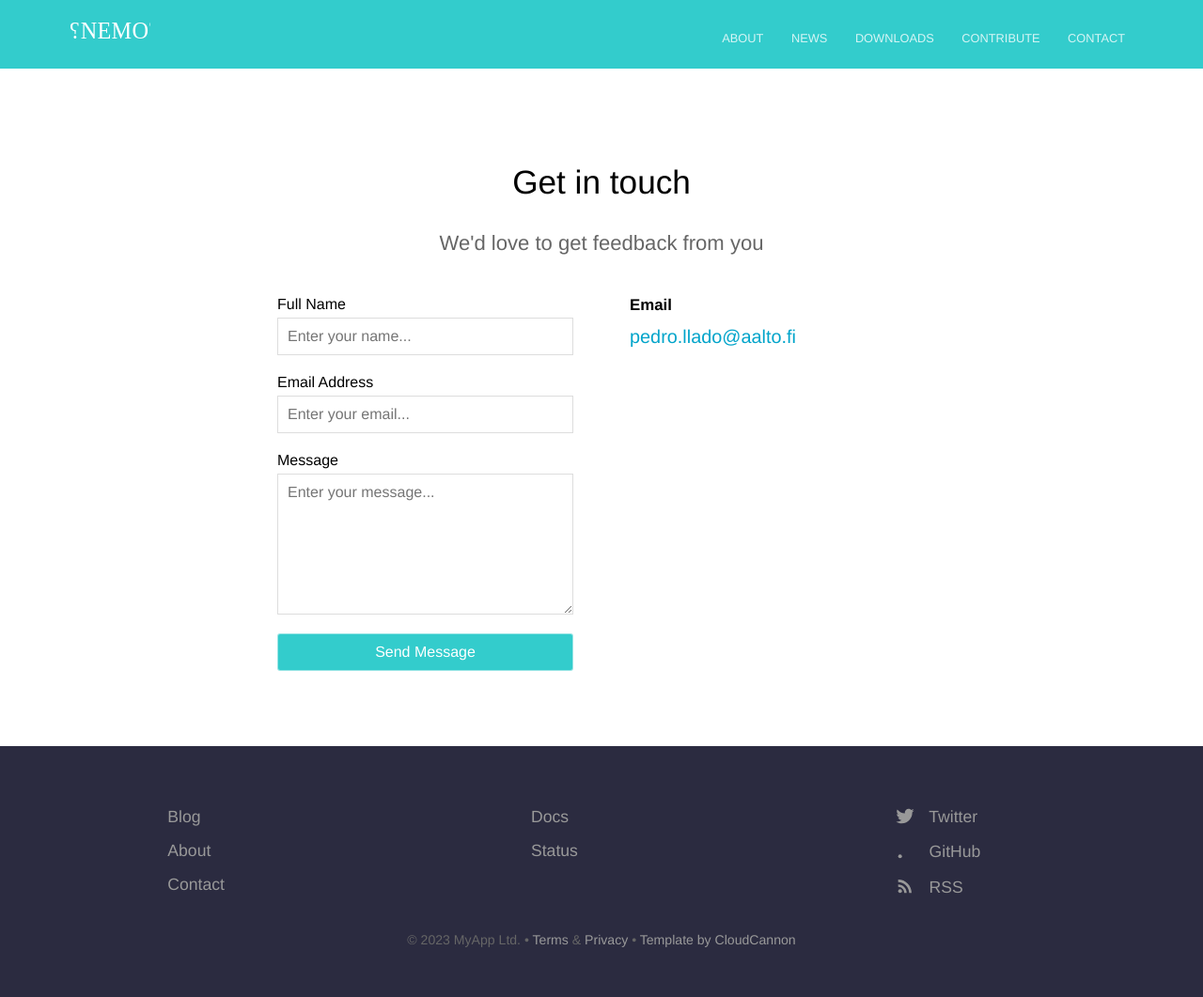
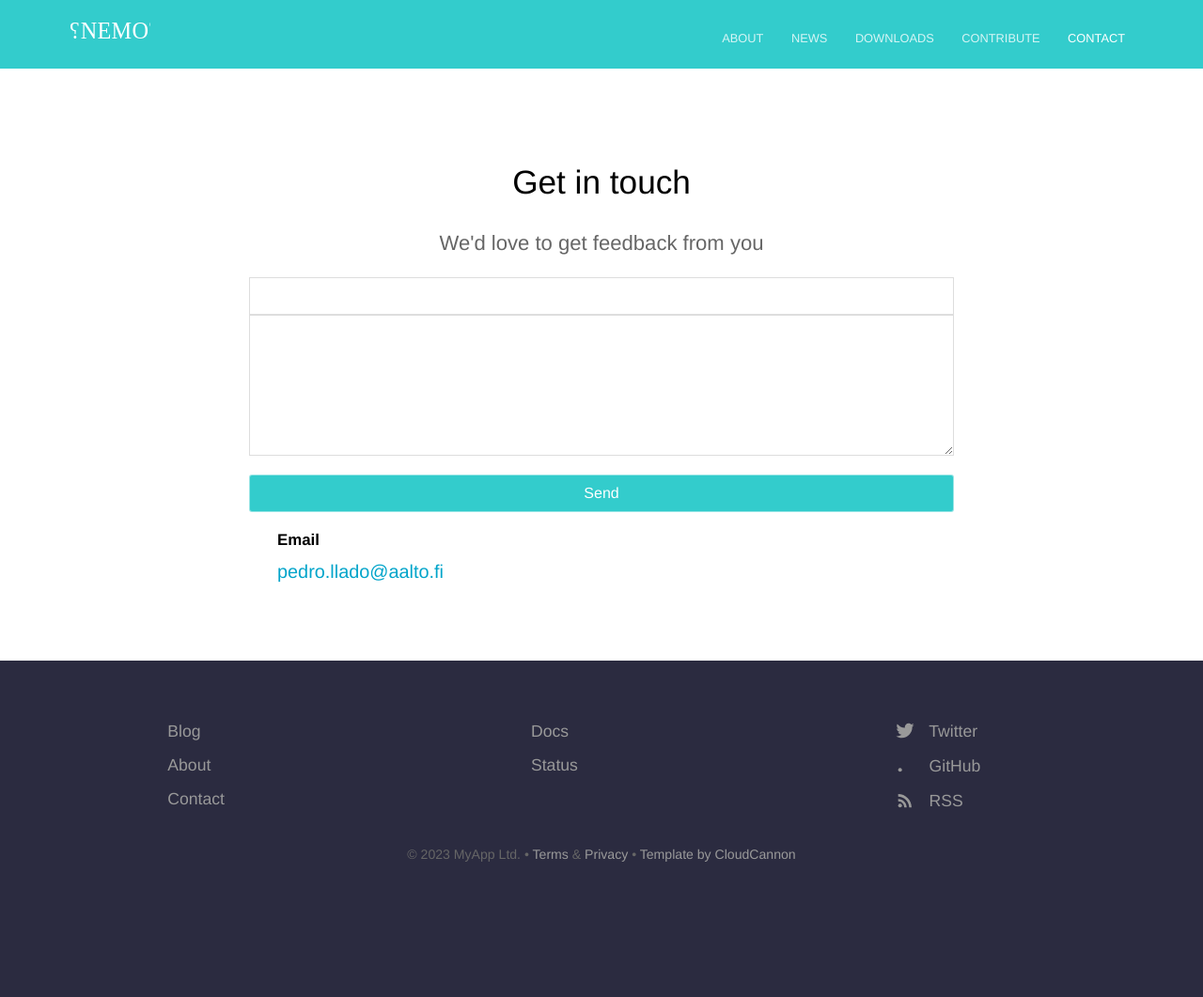
Before and after one commit to TheNEMOproject/TheNEMOproject.github.io, a Jekyll site: the page built from contact.html, in a window 1280 px wide. Shown: the whole page at 94% size. Built offline with Jekyll 4.4.1, drawn with Linux system fonts in a browser that asks for light colours; after the commit the page ends 969 px from its top, so only the background shows below that.

Commit message:
Update and rename contact_mod.html to contact.html

```diff
--- a/contact_mod.html
+++ b/contact.html
@@ -5,6 +5,8 @@ description: We'd love to get feedback from you
 ---
 
 <div class="contact-box">
+	<form action="http://formspree.io/pedro.llado@aalto.fi"><input type="email" name="_replyto"><textarea   name="body"></textarea><input type="submit" value="Send"></form>
+	<!--
 	<form action="{{ site.baseurl }}/contact-success/" method="post" class="contact-form">
 		<input type="hidden" name="_to" value="pedro.llado@aalto.fi" />
 		<input type="text" name="_gotcha" style="display: none;">
@@ -20,7 +22,7 @@ description: We'd love to get feedback from you
 
 		<input type="submit" value="Send Message" />
 	</form>
-
+	-->
 	<div class="contact-details">
 
 		<h3 class="editable">Email</h3>
```
